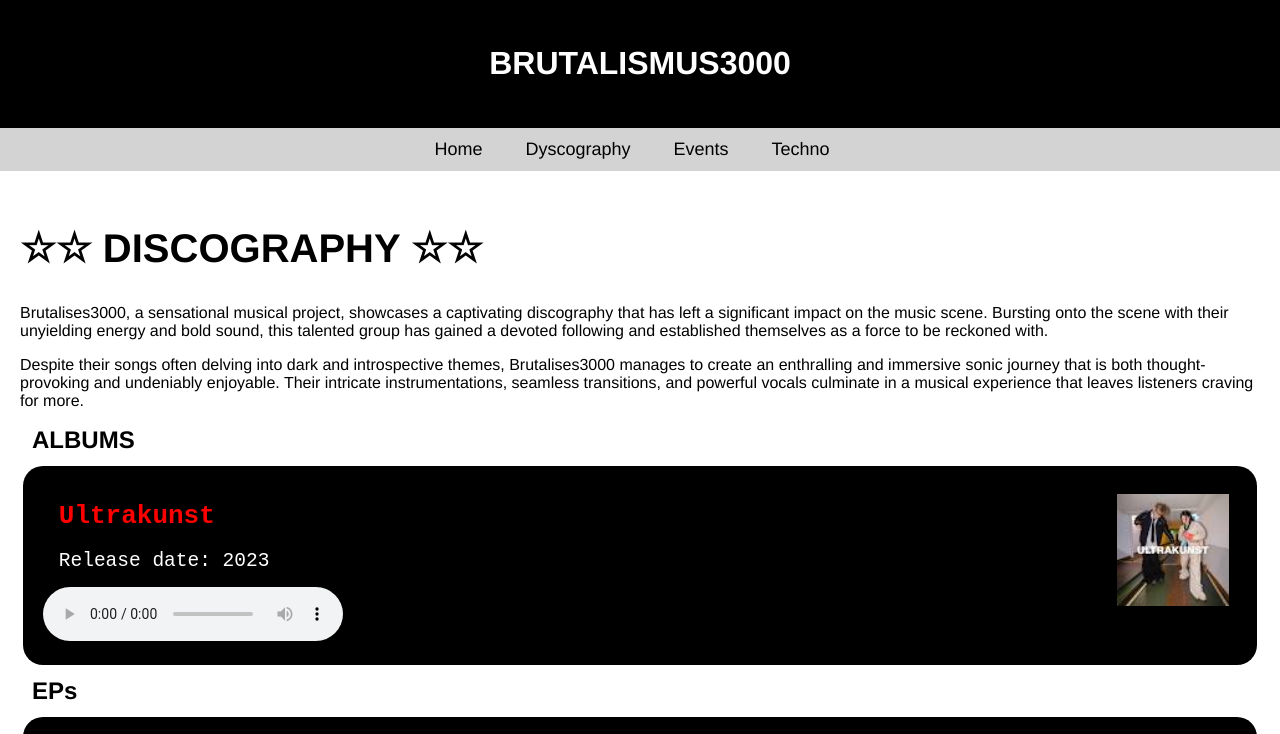
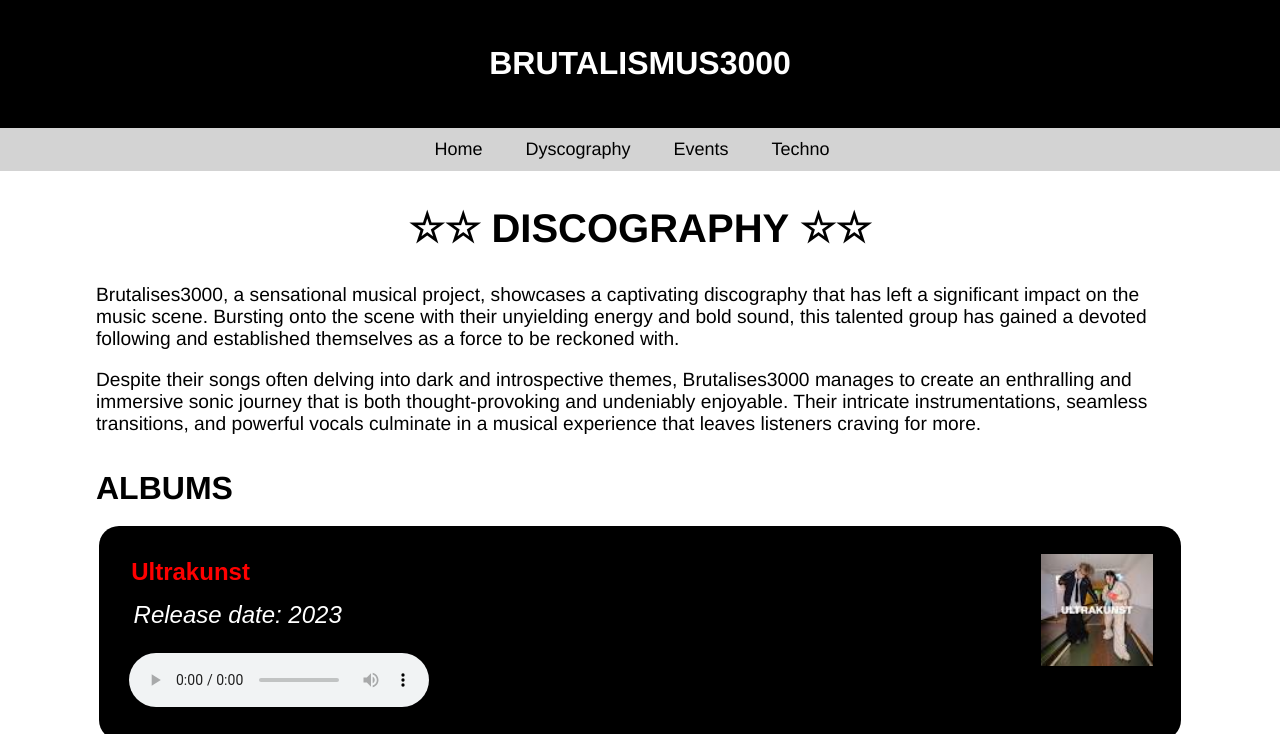
Before and after one commit to catharinachristian/internetstandaarden, a plain HTML site: page discography.html in a window 1280 px wide. Shown: the top 734 px of the page. Drawn offline with Linux system fonts and the light colour scheme.

Commit message:
Add files via upload

```diff
--- a/css/style.css
+++ b/css/style.css
@@ -50,26 +50,36 @@ nav li a {
 
 main {
   font-family: 'Franklin Gothic Medium', 'Arial Narrow', Arial, sans-serif;
-  padding: 1.25em;
+  padding-left: 4em;
+  padding-right: 4em;
+  margin: 2em;
+}
+
+.titel {
+  font-size: 2.5em;
+  display: flex;
+  justify-content: center;
+  color: black;
+  font-weight: 600;
+  background-color: white;
 }
 
 body article p{
-  max-width: 60%;
+  max-width: 100%;
   font-size: larger;
 }
 
-section img , div img {
-  width: 20em;
-  height: 20em;
-  margin-left: auto;
+article img , div img {
+  width: 17em;
+  height: 17em;
+  margin-left: 1em;
   border: 0.5em solid black;
   background-color: white;
-
 }
 
 .artist :hover {
-  filter: blur(0.5em);
-  transform: 1.1;
+  filter:brightness(1.5);
+  transform: scale(1.1);
 }
 
 main section article {
@@ -83,6 +93,8 @@ main article h3 {
   padding: 0em;
   margin: 0em;
   font-size: x-large;
+  justify-content: center;
+  display: flex;
 }
 
 footer {
@@ -96,40 +108,45 @@ footer {
 
 /* hoort bij discography */
 
+main section p {
+  font-size: larger;
+}
+
 main section h3 {
-  font-size: x-large;
-  margin: 0.5em;
+  font-size: xx-large;
+  margin: 0em;
+  padding-bottom: 0.5em;
+  padding-top: 0.5em;
+  justify-content: left;
+  display: flex;
 }
+
 section article img {
   width: 7em;
   height: 7em;
   float: right;
+  display: flex;
 }
 
 section article h4 {
 color: red;
-font-family:monospace;
-font-size: 2em;
-padding: 0.1em;
+font-family: sans-serif;
+font-size: 1.5em;
+padding: 0em;
 margin: 0.5em;
 }
 
 section article p {
 color: white;
 font-size: 1.5em;
-font-family: monospace;
-margin: 0.8em;
+font-family: sans-serif;
+margin: 0.5em;
+padding: 0.1em;
+font-style: italic;
 }
 
 audio {
   border-radius: 1em;
+  margin: 0.5em;
+  padding: 0.1em;
 }
-
-.titel {
-  padding: 1,25em;
-  font-size: 2.5em;
-  justify-content: flex-start;
-  color: black;
-  font-weight: 600;
-  background-color: white;
-}
```
Also changed, not shown: 13 other files.
